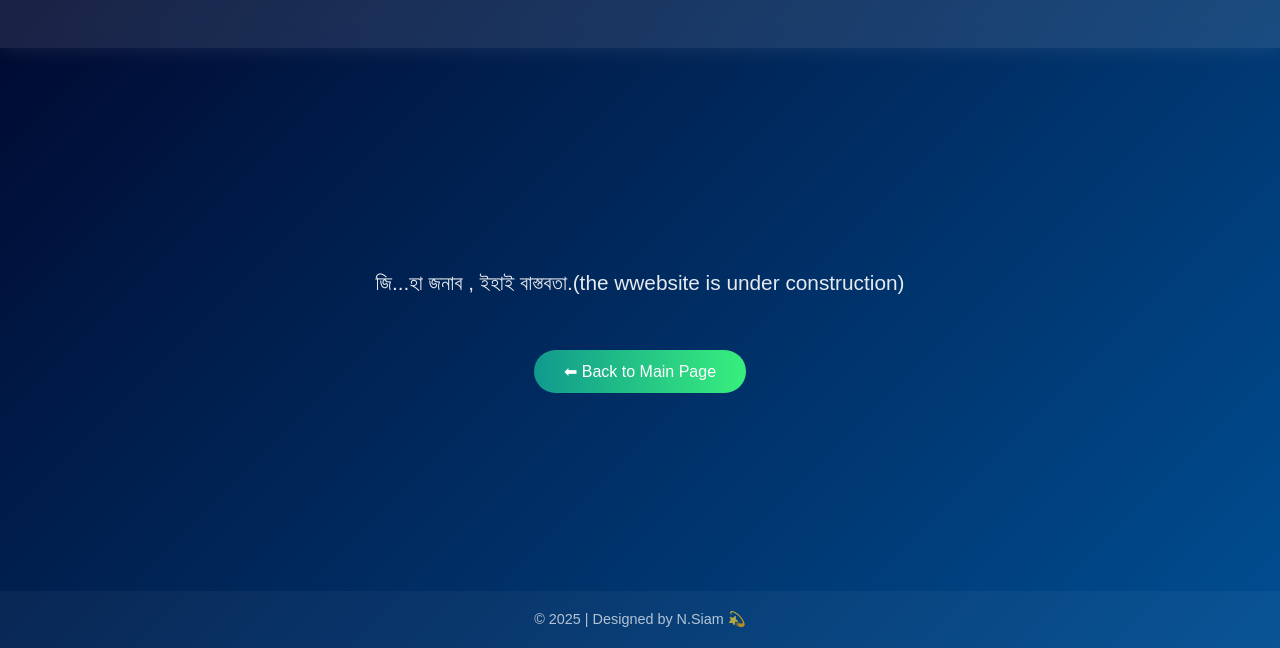
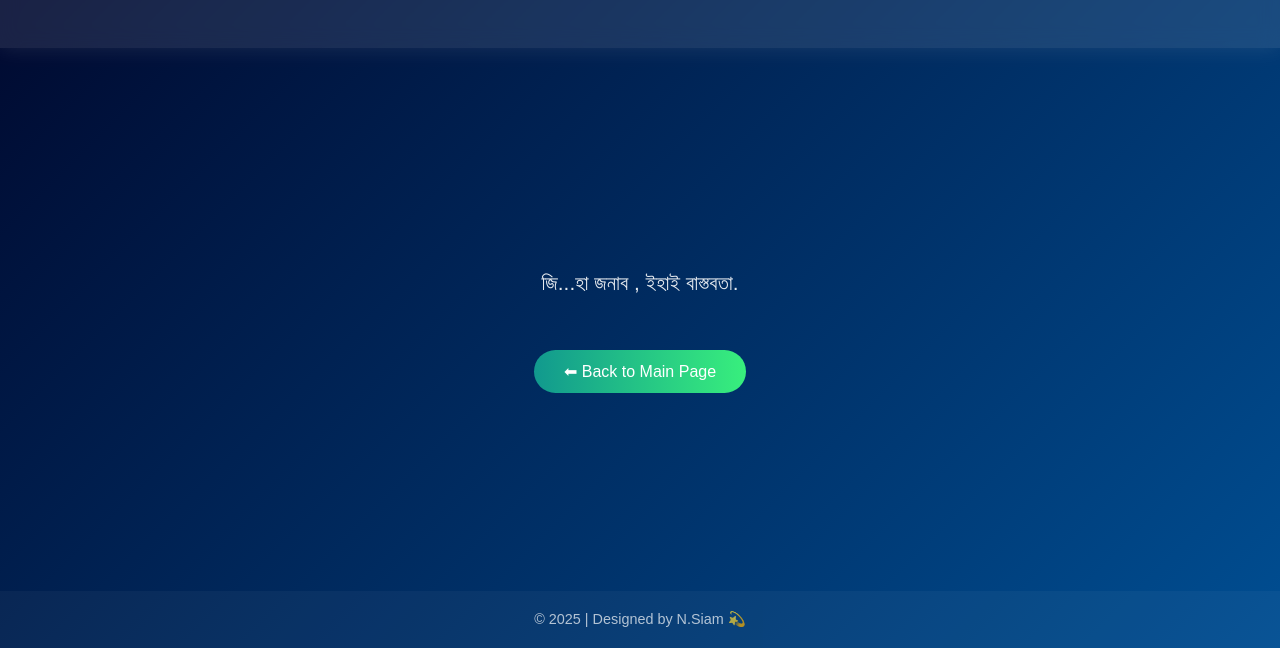
Before and after one commit to flamingo1969/-, a plain HTML site: page home.html in a window 1280 px wide. Shown: the part 152-800 px from the top of the page. Drawn offline with Linux system fonts and the light colour scheme.

Commit message:
Update home.html

```diff
--- a/home.html
+++ b/home.html
@@ -104,7 +104,7 @@
   <main>
     <div>
       <p>
-        জি...হা জনাব , ইহাই বাস্তবতা.(the wwebsite is under construction)
+        জি...হা জনাব , ইহাই বাস্তবতা.
       </p>
       <a href="index.html" class="button-back">⬅ Back to Main Page</a>
     </div>
```
